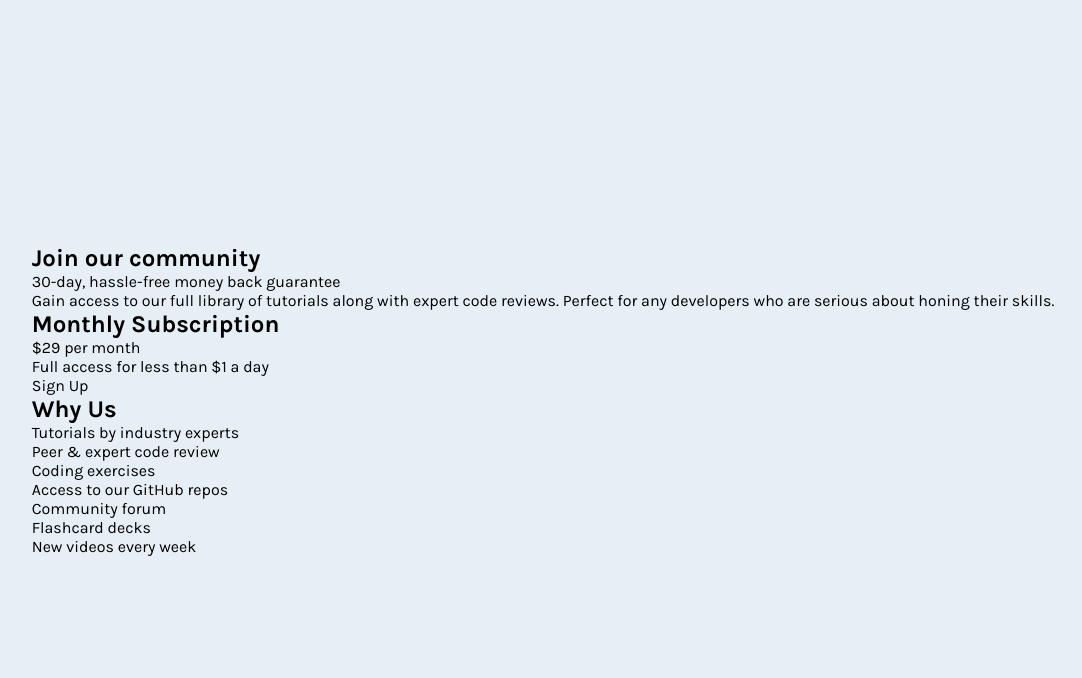
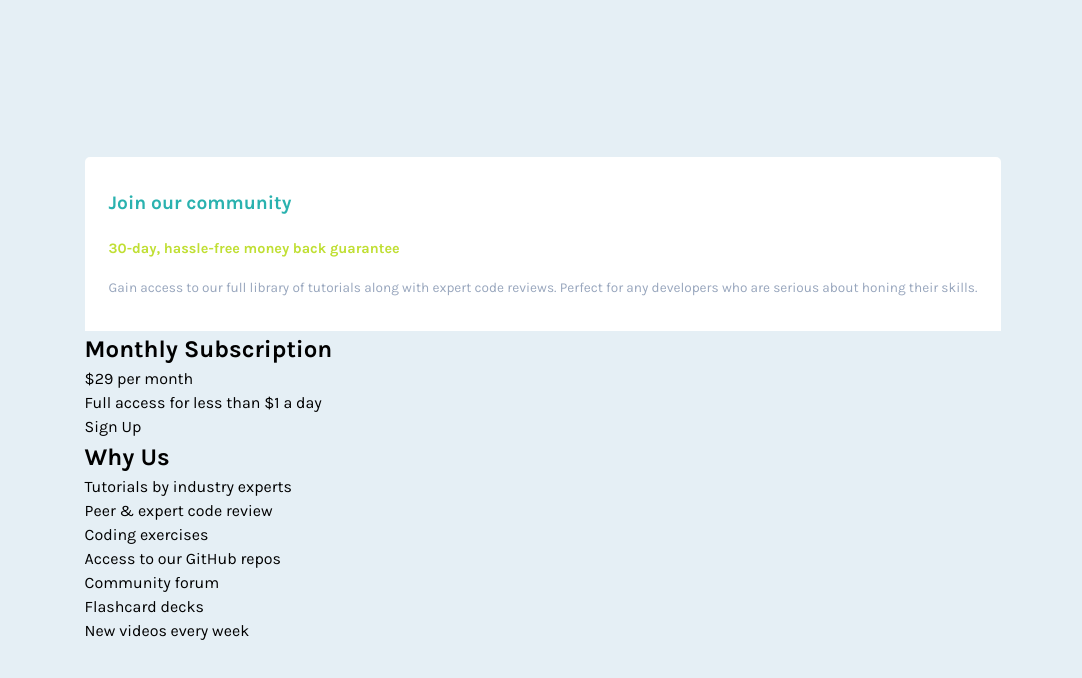
Before and after one commit to sheronimo/frontendmentor-singlepricegrid, a plain HTML site: page index.html in a window 1280 px wide. Shown: the whole page, without its empty margins (97-1179 px from the left). Drawn offline with Linux system fonts and the light colour scheme.

Commit message:
join section

```diff
--- a/scss/main.scss
+++ b/scss/main.scss
@@ -22,11 +22,38 @@ body {
 	display: grid;
 	place-items: center;
 	padding: 6rem 2rem;
+	line-height: 1.5;
 }
 
 // Grid
 .grid {
 	display: grid;
 	grid-template-columns: 1fr;
-	padding: 0 1.5rem;
+
+	// Join section
+	.join {
+		background: $clr-neutral-white;
+		padding: 2rem 1.5rem;
+		border-top-left-radius: 5px;
+		border-top-right-radius: 5px;
+
+		&-heading {
+			color: $clr-primary;
+			font-size: 1.2rem;
+		}
+
+		&-guarantee {
+			font-weight: 700;
+			color: $clr-secondary;
+			font-size: 0.9rem;
+			margin-top: 1.25rem;
+		}
+
+		&-text {
+			color: $clr-neutral-blue;
+			font-size: 0.85rem;
+			line-height: 1.7;
+			margin-top: 1rem;
+		}
+	}
 }
```
Also changed, not shown: css/main.css, 1 other file.
